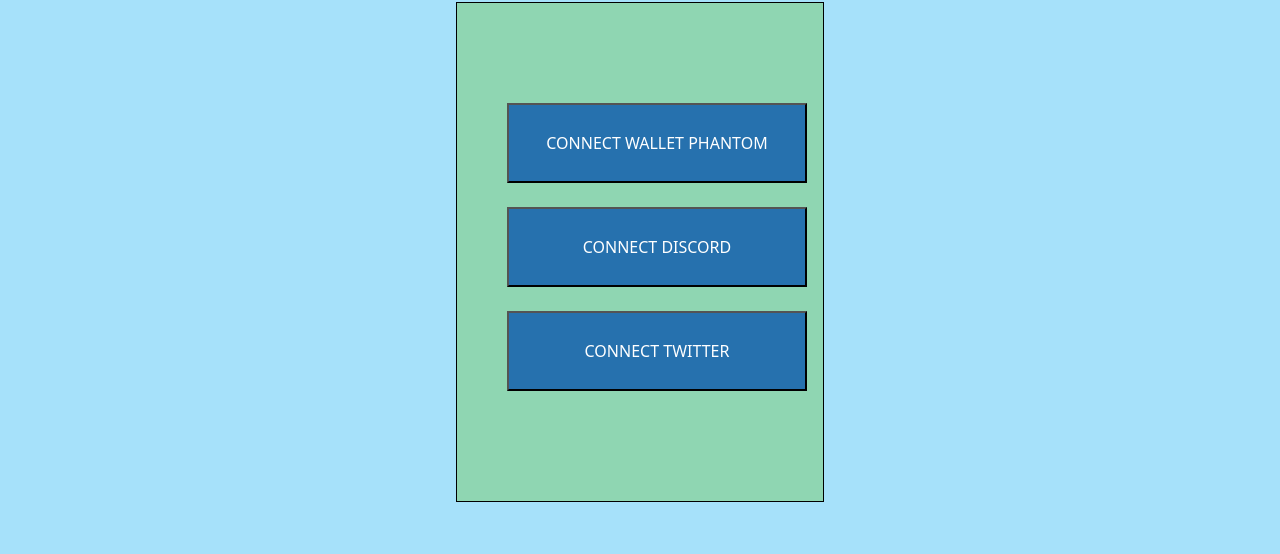
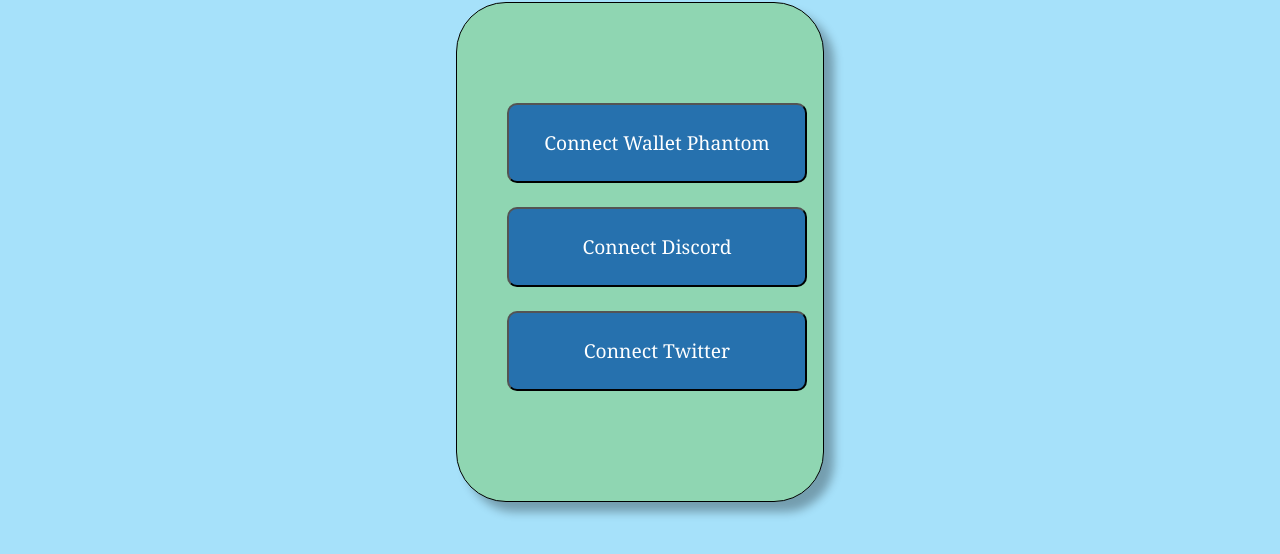
Before and after one commit to kkkkkkkkikikkkki/ThucTapXuong, a plain HTML site: page ThucTapXuong/src/main/resources/templates/Connect.html in a window 1280 px wide. Shown: the part 220-774 px from the top of the page. Drawn offline with nearby package versions, Linux system fonts and the light colour scheme; files whose address does not match are found by name.

Commit message:
chinh sua

```diff
--- a/ThucTapXuong/src/main/resources/templates/Connect.html
+++ b/ThucTapXuong/src/main/resources/templates/Connect.html
@@ -5,7 +5,9 @@
     <meta name="viewport" content="width=device-width, initial-scale=1.0">
     <title>Connect Wallet</title>
     <link href="https://cdn.jsdelivr.net/npm/bootstrap@5.3.0/dist/css/bootstrap.min.css" rel="stylesheet">
+
     <style>
+
         html, body {
             height: 100%;
             margin: 0;
@@ -22,6 +24,8 @@
         .row-1 {
             padding: 100px;
             text-align: center;
+            font-family: Georgia;
+
         }
         .col-md-4 {
             background-color: #8FD6B2;
@@ -30,15 +34,21 @@
             padding: 50px;
             margin: 0 auto;
             border: 1px solid black;
+            box-shadow: 10px 10px 10px rgba(0, 0, 0, 0.3);
+            border-radius: 50px;
         }
         .button-connect {
             background-color: rgb(38, 113, 174);
             width: 300px;
             height: 80px;
             color: white;
+            font-family: Georgia;
+            font-size:larger;
+            border-radius: 10px;
+            /* font-weight: bolder; */
         }
         .button-connect:hover {
-            background-color: aqua;
+            background-color: rgb(0, 94, 255);
         }
         .border1 {
             margin-top: 50px;
@@ -85,11 +95,11 @@
                 <div class="row">
                     <div class="col-md-4">
                         <div class="border1">
-                            <button class="button-connect" type="button">CONNECT WALLET PHANTOM</button><br>
+                            <button class="button-connect" type="button">Connect Wallet Phantom</button><br>
                             <br>
-                            <button class="button-connect" type="button">CONNECT DISCORD</button><br>
+                            <button class="button-connect" type="button">Connect Discord</button><br>
                             <br>
-                            <button class="button-connect" type="button">CONNECT TWITTER</button>
+                            <button class="button-connect" type="button">Connect Twitter</button>
                         </div>
                     </div>
                 </div>
```
